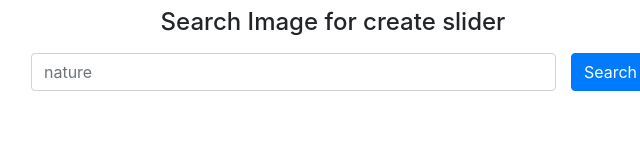
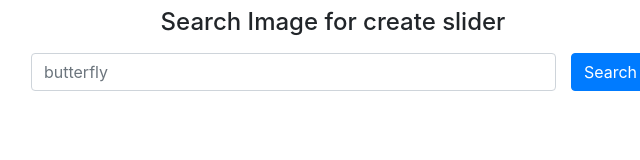
Before and after one commit to milydatta/Awesome-Slider, a plain HTML site: page index.html in a window 1280 px wide. Shown: the full height of the page, 307-947 px from the left. Drawn offline with nearby package versions, Linux system fonts and the light colour scheme.

Commit message:
Update index.html

```diff
--- a/index.html
+++ b/index.html
@@ -20,7 +20,7 @@
     <h4 class="mt-2 text-center">Search Image for create slider</h4>
     <div class="form-inline mt-3 d-flex justify-content-center">
       <div class="input-group col-md-6 mb-2">
-        <input type="text" onkeydown="search(this)" class="form-control" id="search" placeholder="nature">
+        <input type="text" onkeydown="search(this)" class="form-control" id="search" placeholder="butterfly">
       </div>
       <button onclick="getImages();myFunction()" type="button" id="search-btn" class="btn btn-primary mb-2">Search</button>
     </div>
```
